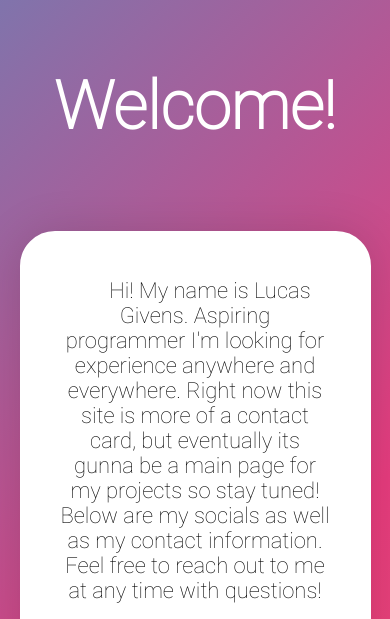
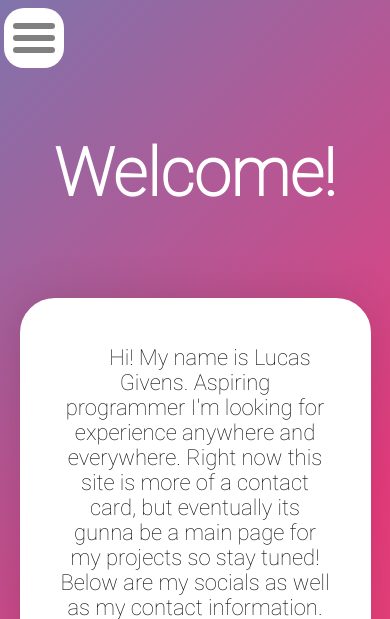
Before and after one commit to Givlucas/Web, a Flask app: page / in a window 390 px wide. Shown: the top 619 px of the page. Run offline with Flask 2, Linux system fonts and the light colour scheme.

Commit message:
Working on nave bar working pretter well so far need to fix display of nav-info though, hamburger changes size on addation of grow.

```diff
--- a/static/css/nomobile.css
+++ b/static/css/nomobile.css
@@ -1,3 +1,84 @@
+/*NAV BEGIN*/
+
+.nav {
+  display: flex;
+  height: 60px;
+  width: 60px;
+  margin-top: 7.5px;
+  margin-left: 1%;
+  border-radius: 20px;
+  background-color: white;
+  transition: 0.3s ease-in-out;
+  overflow: hidden;
+}
+
+.nav-info {
+  width: 0px;
+  height: 0px;
+  overflow: hidden;
+}
+
+.hamburger {
+  position: relative;
+  width: 60px;
+  height: 60px;
+  display: flex;
+  justify-content: center;
+  align-items: center;
+  cursor: pointer;
+  transition: all .5s ease-in-out;
+}
+
+.ham {
+  border-radius: 50px;
+  background-color: grey;
+  width: 70%;
+  height: 10%;
+  transition: all .5s ease-in-out;
+}
+
+.ham::before,
+.ham::after {
+  content: '';
+  position: absolute;
+  border-radius: 50px;
+  background-color: grey;
+  width: 70%;
+  height: 10%;
+  transition: all .5s ease-in-out;
+}
+
+.ham::before {
+  transform: translateY(-200%);
+}
+
+.ham::after {
+  transform: translateY(200%);
+}
+
+.hamburger.open .ham{
+  background: transparent;
+}
+
+.hamburger.open .ham::before{
+  transform: rotate(45deg) ;
+}
+
+.hamburger.open .ham::after{
+  transform: rotate(-45deg);
+}
+
+.grow {
+  width: 98%;
+}
+
+.nav.grow .nav-info{
+  display: flex;
+  width: auto;
+  height: auto;
+}
+
+/*NAV END*/
 
 .title{
   margin-top: auto;
@@ -14,7 +95,7 @@
   margin-left: auto;
   margin-right: auto;
   width: 100%;
-  height: 30%;
+  height: 25%;
   display: grid;
   align-content: center;
 }
@@ -92,13 +173,17 @@
   padding: 4px;
   margin-top: 6px;
   background-color: white;
+  transition: 0.3s;
 }
 
 .skills a:hover{
   background-color: black;
   color: white;
-  transition: 1s;
+  transition: 0.3s;
+  font-size: 2em;
 }
+
+
 
 
 @media screen and (max-aspect-ratio: 4 / 3){
--- /dev/null
+++ b/static/js/nav.js
@@ -0,0 +1,16 @@
+const menubtn = document.querySelector('.hamburger');
+const nav = document.querySelector('.nav');
+
+let menuOpen = false;
+
+menubtn.addEventListener('click', () => {
+  if(!menuOpen) {
+    menubtn.classList.add('open');
+    nav.classList.add('grow');
+    menuOpen = true;
+  } else {
+    menubtn.classList.remove('open');
+    nav.classList.remove('grow');
+    menuOpen = false;
+  }
+});
--- a/templates/index.html
+++ b/templates/index.html
@@ -26,9 +26,30 @@
   <link rel="stylesheet" href={{ url_for('static', filename='css/nomobile.css')}}>
 
 
+
 </head>
 <body>
 
+  <div class="nav">
+    <div class="hamburger" id="hamburger">
+      <div class="ham">
+
+      </div>
+    </div>
+
+    <div class="nav-info">
+      <a href="#">test sag</a>
+      <a href="#">test sag</a>
+      <a href="#">test sag</a>
+      <a href="#">test sag</a>
+      <a href="#">test sag</a>
+      <a href="#">test sag</a>
+    </div>
+
+
+  </div>
+
+<script src={{ url_for('static', filename='js/nav.js')}}> </script>
 
   <div class="banner">
     <div class="title">
```
